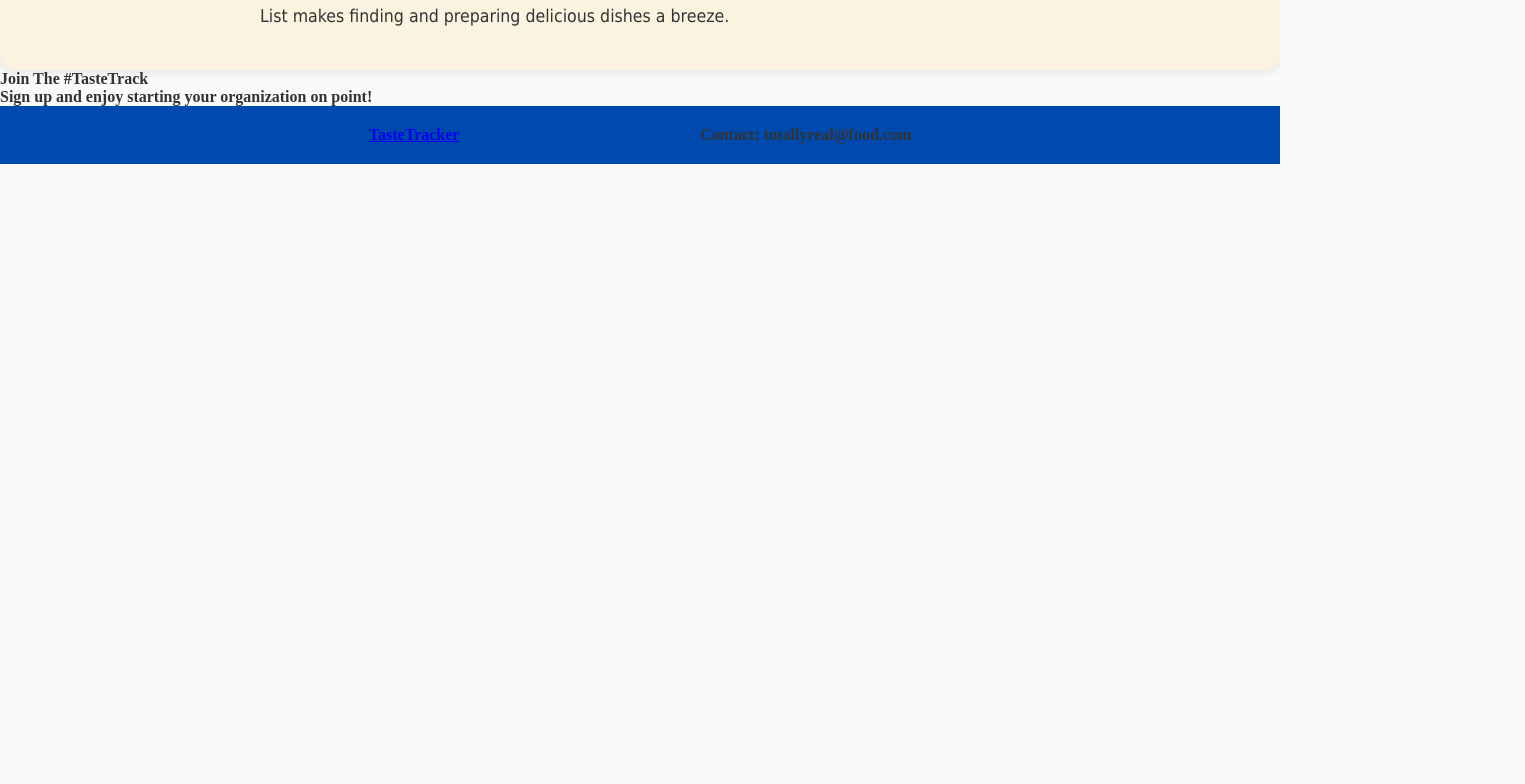
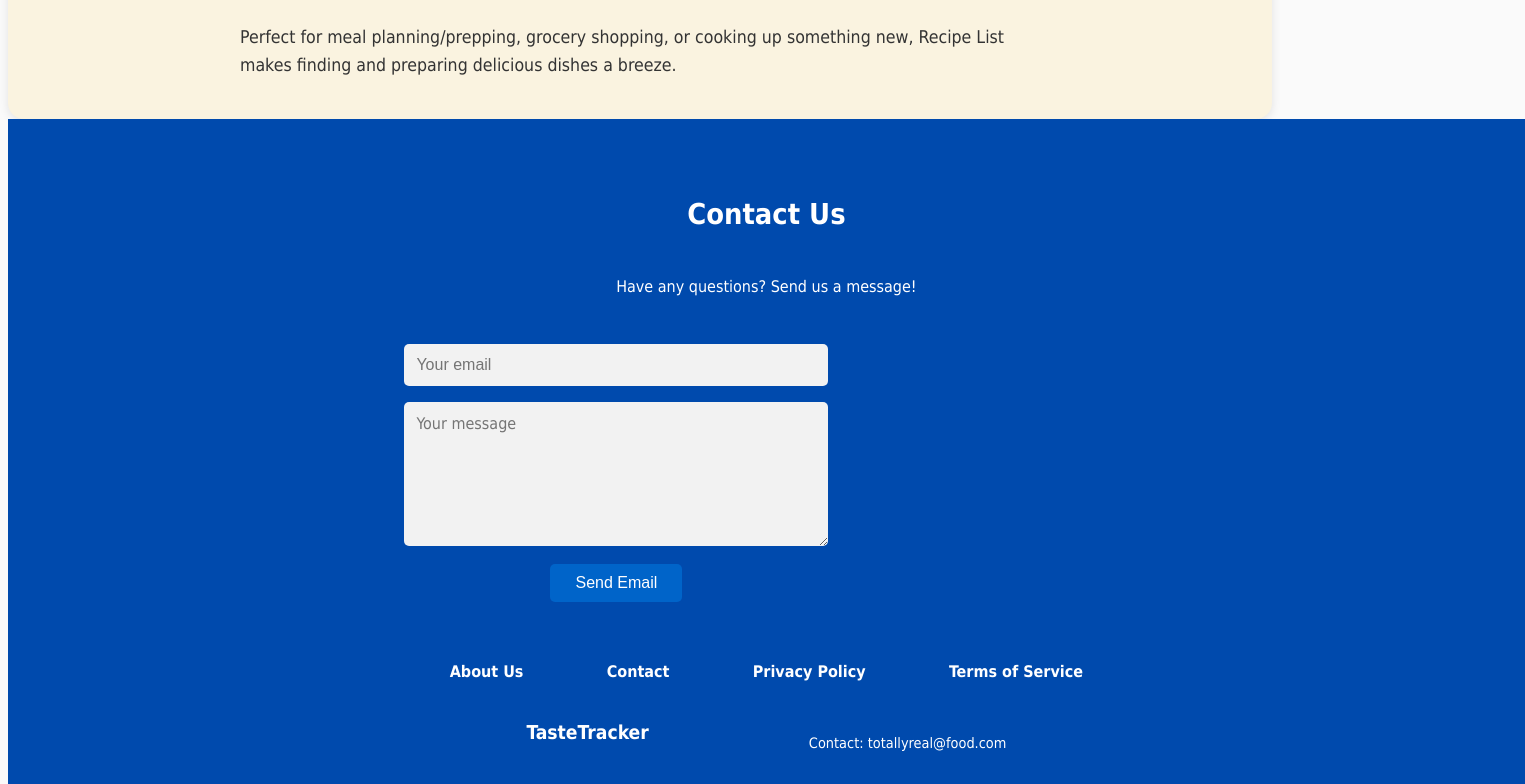
Before and after one commit to Davopotron/Organizer-frontend, a React (Vite) app: page / in a window 1280 px wide. Shown: the part 380-1164 px from the top of the page, 1525 px wide, since content can reach past the window. Before the commit the page ends 800 px from the top, so only its background shows below. Built offline with nearby package versions, Linux system fonts and the light colour scheme.

Commit message:
changes in CSS navbar and footer

```diff
--- a/package.json
+++ b/package.json
@@ -10,6 +10,7 @@
     "preview": "vite preview"
   },
   "dependencies": {
+    "@fortawesome/fontawesome-free": "^6.6.0",
     "@react-google-maps/api": "^2.20.3",
     "@reduxjs/toolkit": "^2.3.0",
     "react": "^18.3.1",
--- a/src/css/footer.css
+++ b/src/css/footer.css
@@ -1,36 +1,126 @@
-html {
-  height: 100%;
+.footer-container {
+  background-color: #004aad;
+  padding: 40px 10%;
+  display: flex;
+  justify-content: center;
+  align-items: center;
+  width: 100%;
+  color: white;
+  font-family: tahoma, sans-serif;
 }
 
-* {
-  margin: 0;
-  padding: 0;
-
-  box-sizing: border-box;
-  font-family: 'Poppins, sans-serif';
+.footer-content {
+  text-align: center;
+  color: white;
+  width: 100%;
+  max-width: 800px;
+  display: flex;
+  flex-direction: column;
+  gap: 20px;
 }
 
-:root {
-  --body-color: #e4e9f7;
-  --nav-color: #142247;
-  --side-nav: #010718;
-  --text-color: #fff;
-  --search-bar: #f2f2f2;
-  --search-text: #010718;
+h4 {
+  margin-bottom: 10px;
+  font-size: 1.8rem;
+  font-weight: bold;
 }
 
-footer {
-  margin-top: auto;
+p {
+  margin-bottom: 20px;
+  font-size: 1rem;
 }
-.footer {
-  position: sticky;
-  bottom: 0;
-  left: 0;
+
+.email-form {
+  display: flex;
+  flex-direction: column;
+  align-items: center;
   width: 100%;
-  padding: 20px 10%;
-  background: #004aad;
+  max-width: 500px;
+  margin-bottom: 20px;
+}
+
+.input-email,
+.input-message {
+  padding: 12px;
+  margin: 8px 0;
+  width: 100%;
+  max-width: 400px;
+  border-radius: 5px;
+  border: none;
+  font-size: 1rem;
+  background-color: #f2f2f2;
+}
+
+.input-message {
+  background-color: #f2f2f2;
+  height: 120px;
+  resize: vertical;
+  font-family: tahoma, sans-serif;
+}
+
+.submit-button {
+  background-color: #0064c9;
+  color: white;
+  padding: 10px 25px;
+  border: none;
+  font-size: 1rem;
+  border-radius: 5px;
+  cursor: pointer;
+  margin-top: 10px;
+  transition: background-color 0.3s ease;
+}
+
+.submit-button:hover {
+  background-color: #004b8d;
+}
+
+.footer-links {
   display: flex;
   justify-content: space-evenly;
-  align-items: center;
-  z-index: 100;
+  flex-wrap: wrap;
+  margin-top: 20px;
 }
+
+.footer-links a {
+  color: white;
+  text-decoration: none;
+  font-size: 1rem;
+  font-weight: bold;
+}
+
+.footer-links a:hover {
+  text-decoration: underline;
+}
+
+/* Company Logo and Contact */
+.footer-links .logo a {
+  color: white;
+  text-decoration: none;
+  font-size: 1.2rem;
+  font-weight: bold;
+}
+
+.footer-links .logo a:hover {
+  color: #b3d4fc;
+}
+
+.footer-links p {
+  font-size: 0.9rem;
+}
+
+/* Responsive Design */
+@media (max-width: 600px) {
+  .footer-content {
+    padding: 20px;
+  }
+
+  .footer-links {
+    flex-direction: column;
+    gap: 10px;
+  }
+
+  .input-email,
+  .input-message {
+    max-width: 100%;
+  }
+}
--- a/src/layout/Footer.jsx
+++ b/src/layout/Footer.jsx
@@ -1,14 +1,67 @@
+import React, {useState} from 'react';
 import '../css/footer.css';
-//import React from "react";
 
 function Footer() {
+  const [email, setEmail] = useState('');
+  const [message, setMessage] = useState('');
+
+  const handleEmailChange = (e) => {
+    setEmail(e.target.value);
+  };
+
+  const handleMessageChange = (e) => {
+    setMessage(e.target.value);
+  };
+
+  const handleSubmit = (e) => {
+    e.preventDefault();
+    // Add your email sending logic here (e.g., using an API or service)
+    console.log('Email:', email);
+    console.log('Message:', message);
+    setEmail('');
+    setMessage('');
+  };
+
   return (
-    <>
-      <div>
-        <h4>
-          <p>Join The #TasteTrack</p>
-          <p>Sign up and enjoy starting your organization on point!</p>
-          <div className='footer'>
+    <div className='footer-container'>
+      <div className='footer-content'>
+        <h4>Contact Us</h4>
+        <p>Have any questions? Send us a message!</p>
+
+        <form
+          onSubmit={handleSubmit}
+          className='email-form'
+        >
+          <input
+            type='email'
+            value={email}
+            onChange={handleEmailChange}
+            placeholder='Your email'
+            required
+            className='input-email'
+          />
+          <textarea
+            value={message}
+            onChange={handleMessageChange}
+            placeholder='Your message'
+            required
+            className='input-message'
+          />
+          <button
+            type='submit'
+            className='submit-button'
+          >
+            Send Email
+          </button>
+        </form>
+        <div className='footer-links'>
+          <a href='#'>About Us</a>
+          <a href='#'>Contact</a>
+          <a href='#'>Privacy Policy</a>
+          <a href='#'>Terms of Service</a>
+        </div>
+
+        <div className='footer-links'>
           <span className='logo'>
             <a href='#'>TasteTracker</a>
           </span>
@@ -16,9 +69,8 @@ function Footer() {
             <p>Contact: totallyreal@food.com</p>
           </div>
         </div>
-        </h4>
       </div>
-    </>
+    </div>
   );
 }
 
--- a/src/layout/navbar.css
+++ b/src/layout/navbar.css
@@ -49,6 +49,7 @@ menu {
 .navbar-left-logo {
   color: rgb(255, 255, 255);
   list-style: none;
+  text-decoration: none;
 }
 .navbar a:hover {
   text-decoration: none; /* Prevent underline on hover */
```
Also changed, not shown: 1 other file (tests, documents, lock files or other folders). Lines whose indentation alone changed are shown as unchanged.
